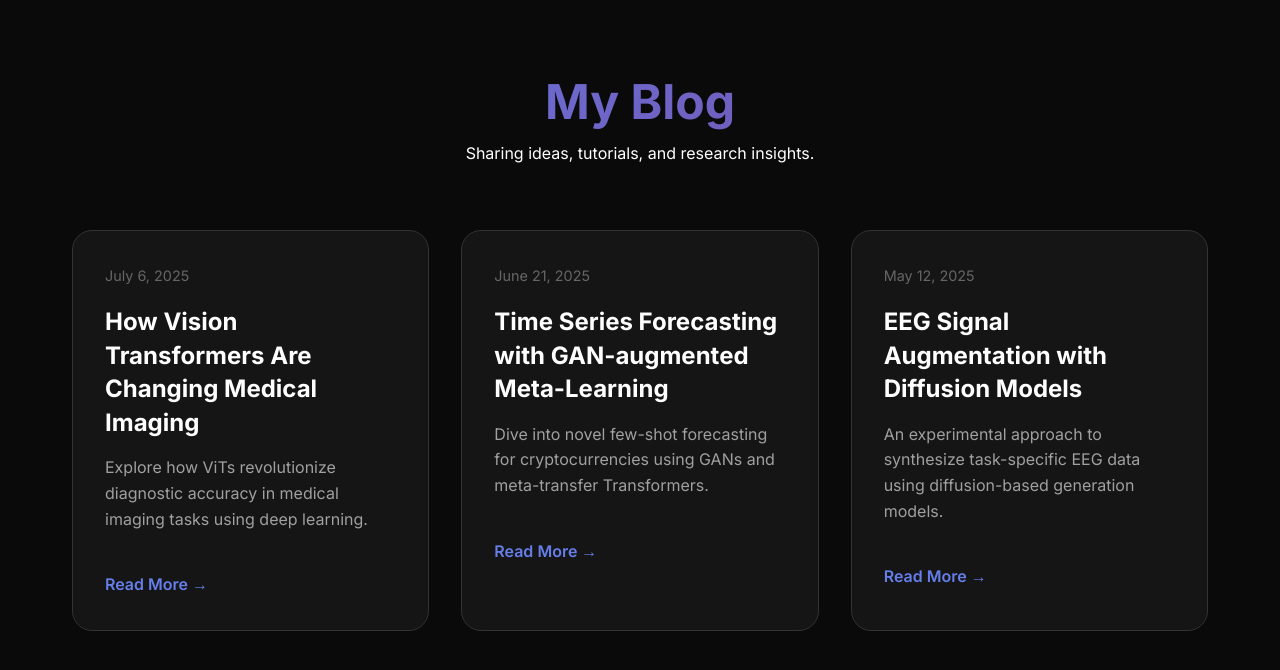
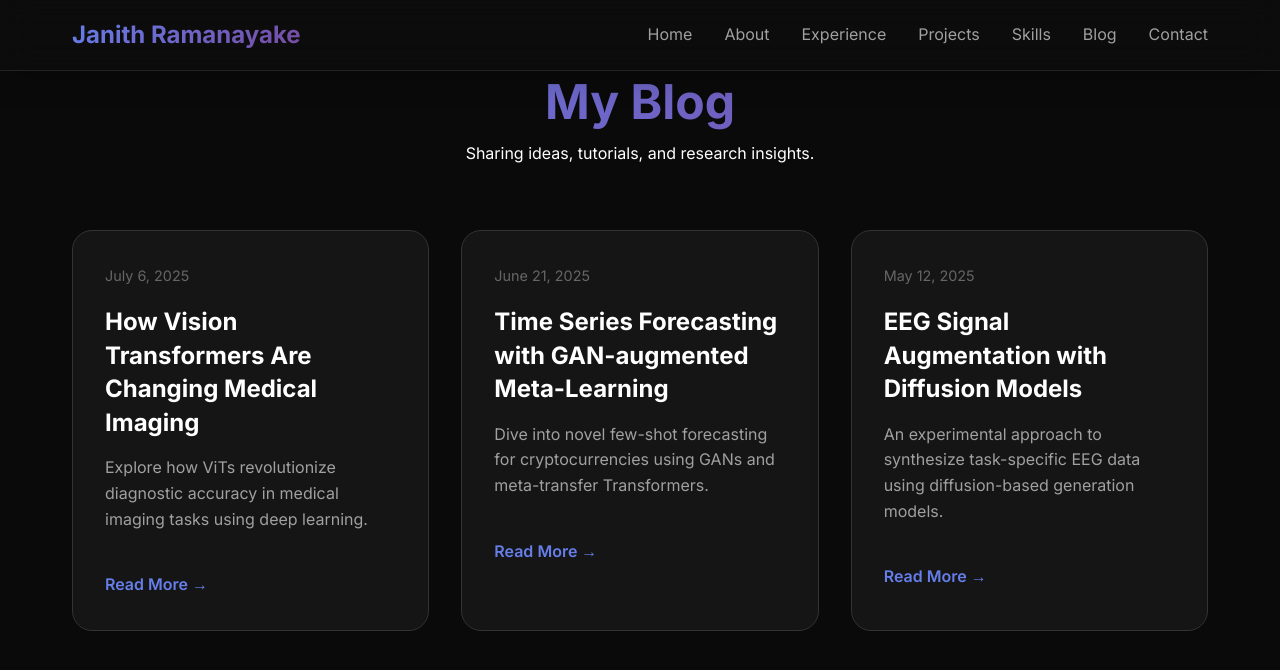
Before and after one commit to JanithRamanayake/janithramanayake.github.io, a plain HTML site: page blog.html in a window 1280 px wide. Drawn offline with Linux system fonts and the light colour scheme.

Commit message:
Netlify initial commit

```diff
--- a/blog.html
+++ b/blog.html
@@ -67,6 +67,45 @@
   </style>
 </head>
 <body>
+
+  <!-- Navigation -->
+  <nav class="navbar">
+    <div class="nav-container">
+      <div class="nav-logo">
+        <a href="#home">Janith Ramanayake</a>
+      </div>
+      <ul class="nav-menu">
+        <li class="nav-item">
+          <a href="#home" class="nav-link">Home</a>
+        </li>
+        <li class="nav-item">
+          <a href="#about" class="nav-link">About</a>
+        </li>
+        <li class="nav-item">
+          <a href="#experience" class="nav-link">Experience</a>
+        </li>
+        <li class="nav-item">
+          <a href="#projects" class="nav-link">Projects</a>
+        </li>
+        <li class="nav-item">
+          <a href="#skills" class="nav-link">Skills</a>
+        </li>
+        <li class="nav-item">
+          <a href="blog.html" class="nav-link">Blog</a>
+        </li>
+        <li class="nav-item">
+          <a href="#contact" class="nav-link">Contact</a>
+        </li>
+      </ul>
+      <div class="hamburger">
+        <span class="bar"></span>
+        <span class="bar"></span>
+        <span class="bar"></span>
+      </div>
+    </div>
+  </nav>
+
+
   <div class="container">
     <div class="blog-header">
       <h1>My Blog</h1>
```
Also changed, not shown: index.html (+1 -1 lines), scripts.js (+42 -0 lines).
